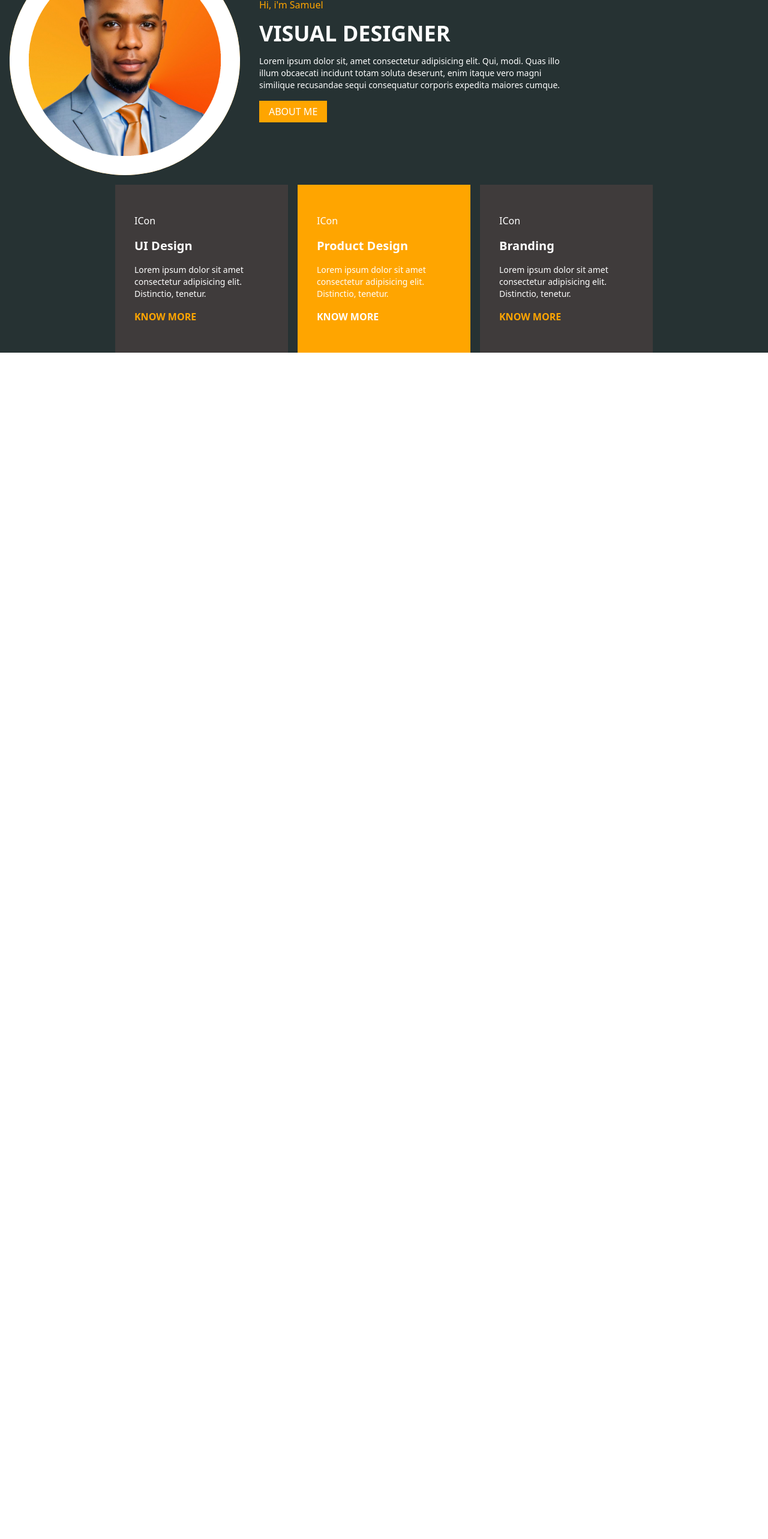
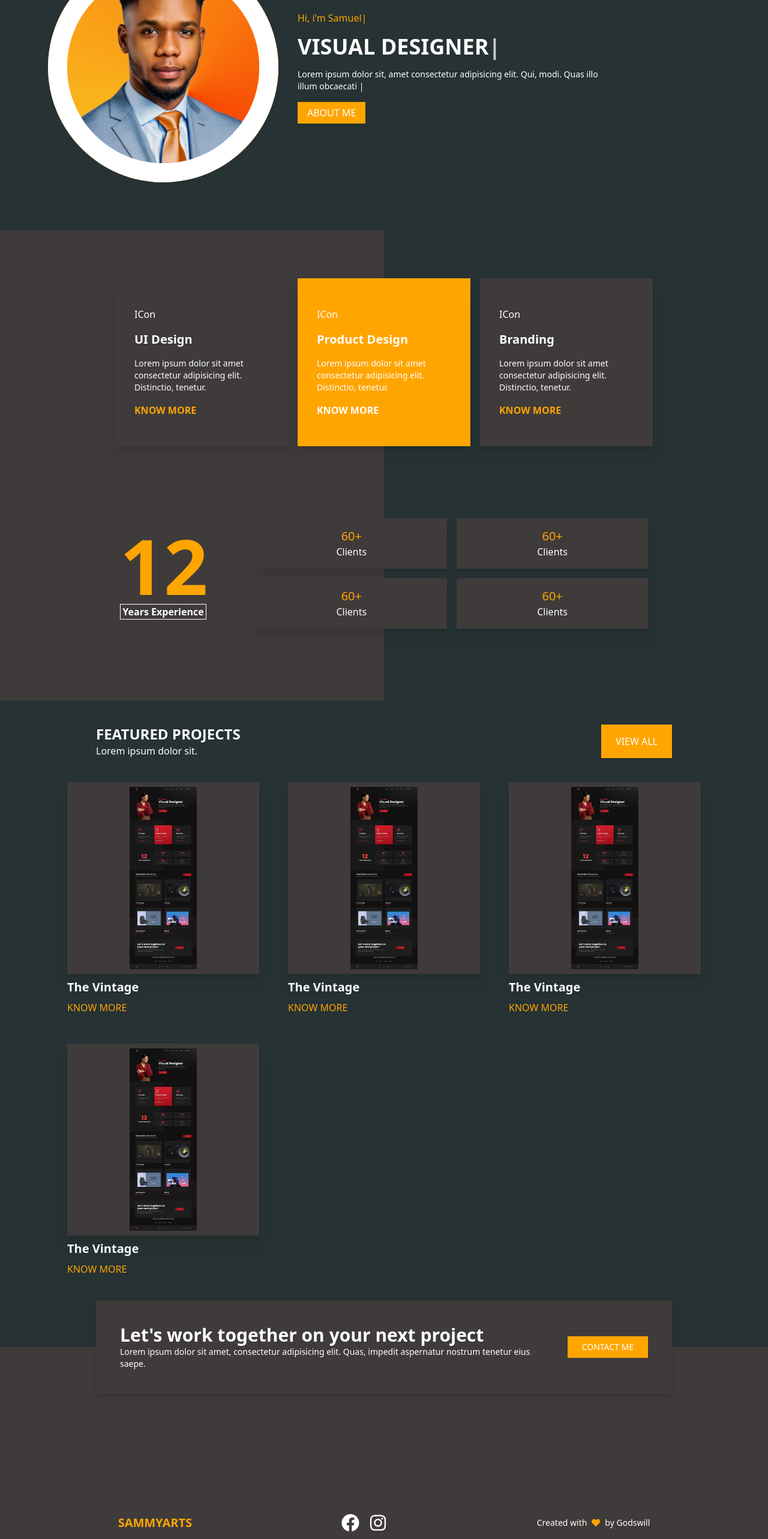
Before and after one commit to davidilerioluwa/sammy-arts, a React (Vite) app: page / in a window 1280 px wide. Shown: the part 160-2726 px from the top of the page at 60% size. Before the commit the page ends 800 px from the top, so only its background shows below. Built offline with nearby package versions, Linux system fonts and the light colour scheme.

Commit message:
added footer and contact page

```diff
--- a/package.json
+++ b/package.json
@@ -12,7 +12,9 @@
   "dependencies": {
     "react": "^18.2.0",
     "react-dom": "^18.2.0",
-    "react-tilt": "^1.0.2"
+    "react-icons": "^5.2.1",
+    "react-tilt": "^1.0.2",
+    "react-typed": "^2.0.12"
   },
   "devDependencies": {
     "@types/react": "^18.2.66",
--- a/src/App.jsx
+++ b/src/App.jsx
@@ -2,12 +2,26 @@ import React from 'react'
 import Navbar from "./components/Navbar"
 import Landing from './components/Landing'
 import Services from './components/Services'
+import Experience from './components/Experience'
+import Projects from './components/Projects'
+import Contact from './components/Contact'
+import Footer from './components/Footer'
 const App = () => {
   return (
     <div className='bg-lblack'>
       <Navbar/>
       <Landing/>
-      <Services/>
+      <div className='relative'>
+        <div className='absolute h-full w-1/2 bg-vlblack z-10'></div>
+        <Services/>
+        <Experience/>
+      </div>
+        <Projects/>
+      <div className='relative p-4 md:p-10 lg:px-40 :py-10'>
+          <Contact/>
+          <div className='absolute top-1/2 h-full left-0  w-full bg-vlblack z-10'></div>
+      </div>
+      <Footer/>
     </div>
   )
 }
--- /dev/null
+++ b/src/components/Contact.jsx
@@ -0,0 +1,15 @@
+import React from 'react'
+
+const Contact = () => {
+  return (
+    <div className='relative z-20   flex flex-col md:flex-row justify-between items-center bg-vlblack drop-shadow-lg p-8 lg:p-10 gap-8'>
+        <div className='flex flex-col text-white'>
+            <h1 className='text-xl md:text-3xl font-bold'>Let's work together on your next project</h1>
+            <p className='text-sm'>Lorem ipsum dolor sit amet, consectetur adipisicing elit. Quas, impedit aspernatur nostrum tenetur eius saepe.</p>
+        </div>
+        <button className='bg-red text-white px-6 py-2 h-fit text-sm text-nowrap'>CONTACT ME</button>
+    </div>
+  )
+}
+
+export default Contact
--- /dev/null
+++ b/src/components/Experience.jsx
@@ -0,0 +1,28 @@
+import React from 'react'
+
+
+const ExperienceComponent =()=>{
+    return(<div className='bg-vlblack px-4 md:px-12 py-4 drop-shadow-xl'>
+        <h1 className='text-xl text-center text-red'>60+</h1>
+        <p className='text-center text-white '>Clients</p>
+    </div>)
+}
+
+const Experience = () => {
+  return (
+    <section className='relative z-20 flex flex-col md:flex-row items-center justify-center p-4 lg:px-40 lg:py-20'>
+        <div className='p-6 md:p-10 '>
+            <h1 className='text-red text-5xl lg:text-9xl font-bold text-center'>12</h1>
+            <p className='text-white font-bold text-center border w-36'>Years Experience</p>
+        </div>
+        <div className=' flex flex-col grid grid-cols-2 w-full gap-4 lg:gap-4 p-2 sm:p-6 md:p-10'>
+            <ExperienceComponent/>
+            <ExperienceComponent/>
+            <ExperienceComponent/>
+            <ExperienceComponent/>
+        </div>
+    </section>
+  )
+}
+
+export default Experience
--- /dev/null
+++ b/src/components/Footer.jsx
@@ -0,0 +1,17 @@
+import React from 'react'
+import { FaHeart,FaFacebook,FaInstagram } from 'react-icons/fa'
+
+const Footer = () => {
+  return (
+    <div className='w-full flex flex-col md:flex-row items-center gap-4 mt-60 lg:mt-20 bg-vlblack text-white p-10 lg:p-20 flex justify-around'>
+            <div className='text-xl text-red font-bold'>SAMMYARTS</div>
+            <div className='flex gap-4 text-white text-3xl justify-center items-center'>
+                <FaFacebook/>
+                <FaInstagram/>
+            </div>
+            <div className='text-sm flex gap-2 items-center'>Created with <span className='text-red '><FaHeart/></span> by Godswill</div>
+    </div>
+  )
+}
+
+export default Footer
--- a/src/components/Landing.jsx
+++ b/src/components/Landing.jsx
@@ -1,17 +1,19 @@
-import React from 'react'
+import React, { useState } from 'react'
 import landing from "../assets/samuel.png"
+import { ReactTyped } from 'react-typed'
 
 
 const Landing = () => {
+
   return (
-    <div className='flex gap-8 text-white items-center p-4' >
+    <div className='flex gap-8 text-white items-center p-8 pt-16 lg:p-20' >
         <div className='rounded-full w-96'>
             <img src={landing} alt="" className='  lg:w-lg lg:h-96 bg-red rounded-full'/>
         </div>
         <div className='flex flex-col text-left w-fit lg:max-w-lg gap-4'>
-            <span className='text-red'>Hi, i'm Samuel</span>
-            <h1 className='font-bold md:text-xl lg:text-4xl'>VISUAL DESIGNER</h1>
-            <div className='text-sm'>Lorem ipsum dolor sit, amet consectetur adipisicing elit. Qui, modi. Quas illo illum obcaecati incidunt totam soluta deserunt, enim itaque vero magni similique recusandae sequi consequatur corporis expedita maiores cumque.</div>
+            <span className={`text-red`}><ReactTyped strings={["Hi, i'm Samuel"]} typeSpeed={100} /></span>
+            <h1 className='font-bold md:text-xl lg:text-4xl'><ReactTyped strings={["VISUAL DESIGNER"]} typeSpeed={120} /></h1>
+            <div className='text-sm'><ReactTyped strings={["Lorem ipsum dolor sit, amet consectetur adipisicing elit. Qui, modi. Quas illo illum obcaecati incidunt totam soluta deserunt, enim itaque vero magni similique recusandae sequi consequatur corporis expedita maiores cumque."]} typeSpeed={50}/></div>
             <button className='text-white bg-red px-4 py-1.5 w-fit'>ABOUT ME</button>
         </div>
     </div>
--- a/src/components/Navbar.jsx
+++ b/src/components/Navbar.jsx
@@ -2,7 +2,7 @@ import React from 'react'
 
 const Navbar = () => {
   return (
-    <div className=' w-screen bg-lblack p-4 drop-shadow-xl' >
+    <div className='fixed z-50 w-screen bg-lblack p-4 drop-shadow-xl' >
         <div className='flex flex-row text-white gap-4 justify-end mr-12 lg:mr-60 text-sm'>
             <div>HOME</div>
             <div>PROJECT</div>
--- /dev/null
+++ b/src/components/Projects.jsx
@@ -0,0 +1,35 @@
+import React from 'react'
+import landing from "../assets/landing.jpg"
+
+const ProjectsComponents= ()=>{
+    return(
+    <div className='flex flex-col gap-2 justify-start'>
+        <div className='w-80 h-80 md:w-5xl md:h-92 bg-vlblack drop-shadow-5xl'>
+            <img src={landing} className=' bg-vlblack drop-shadow-xl object-contain p-2 w-80 h-80 md:w-5xl md:h-92'/>
+        </div>
+        <h1 className='text-xl text-white font-bold'>The Vintage</h1>
+        <span className='text-red'>KNOW MORE</span>
+    </div>
+    )
+}
+const Projects = () => {
+  return (
+    <section className='flex flex-col items-center justify-center'>
+        <div className='flex justify-between w-full text-white p-6 md:p-10 lg:px-40'>
+            <div>
+                <h1 className='text-xl lg:text-2xl font-bold'>FEATURED PROJECTS</h1>
+                <p>Lorem ipsum dolor sit.</p>
+            </div>
+            <button className='bg-red text-white px-6 py-2'>VIEW ALL</button>
+        </div>
+        <div className='grid md:grid-cols-2 xl:grid-cols-3 gap-4 lg:gap-12 lg:px-20'>
+            <ProjectsComponents/>
+            <ProjectsComponents/>
+            <ProjectsComponents/>
+            <ProjectsComponents/>
+        </div>
+    </section>
+  )
+}
+
+export default Projects
--- a/src/components/ServiceTile.jsx
+++ b/src/components/ServiceTile.jsx
@@ -15,7 +15,7 @@ const ServiceTile = ({active,setActive,title}) => {
     }
   return (
     <Tilt options={defaultOptions}>
-        <div className={`text-white flex flex-col px-8 py-12 gap-4  w-72 cursor-pointer ${active === title?"bg-red":"bg-vlblack"}`} onClick={()=>setActive(title)}>
+        <div className={` drop-shadow-xl text-white flex flex-col px-8 py-12 gap-4  w-60 lg:w-72 cursor-pointer ${active === title?"bg-red":"bg-vlblack"}`} onClick={()=>setActive(title)}>
             <span>ICon</span>
             <h1 className='text-xl font-bold'>{title}</h1>
             <span className='text-sm'>Lorem ipsum dolor sit amet consectetur adipisicing elit. Distinctio, tenetur.</span>
--- a/src/components/Services.jsx
+++ b/src/components/Services.jsx
@@ -4,7 +4,7 @@ import ServiceTile from './ServiceTile'
 const Services = () => {
     const [active,setActive]= useState("Product Design")
   return (
-    <div className='flex flex-col items-center md:flex-row justify-center gap-4'>
+    <div className='relative z-20 lg:pt-20 flex flex-col items-center md:flex-row justify-center gap-4'>
         <ServiceTile active={active} setActive={setActive} title={"UI Design"}/>
         <ServiceTile active={active} setActive={setActive} title={"Product Design"}/>
         <ServiceTile active={active} setActive={setActive} title={"Branding"}/>
```
Also changed, not shown: 1 other file (tests, documents, lock files or other folders).
